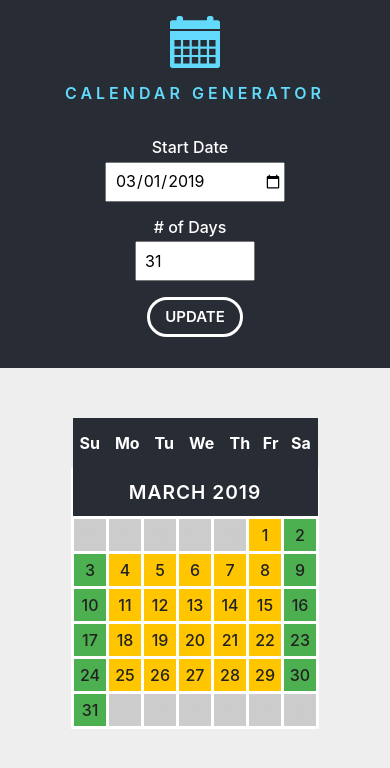
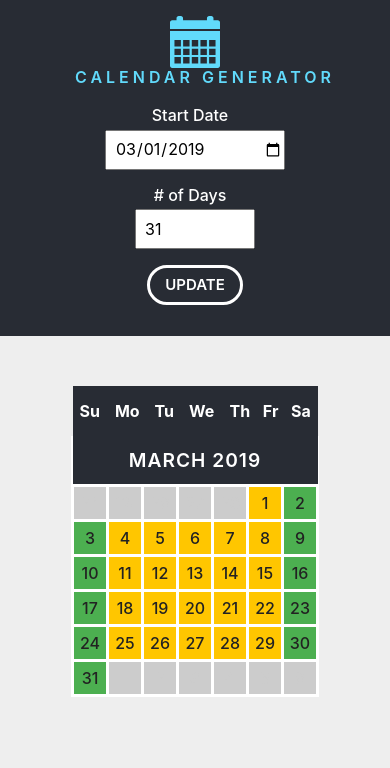
Before and after one commit to davidysoards/calendar-generator, a React (Create React App) app: page / in a window 390 px wide. Shown: the top 768 px of the page. Built offline with nearby package versions, Linux system fonts and the light colour scheme.

Commit message:
modify responsive css

```diff
--- a/src/scss/_main.scss
+++ b/src/scss/_main.scss
@@ -45,9 +45,10 @@ header {
   }
 
   h1 {
-    margin: 1em 0;
+    margin-left: 2rem;
     @media (max-width: 768px) {
       font-size: 1.6rem;
+      margin-left: 1em 0;
     }
   }
 }
```
